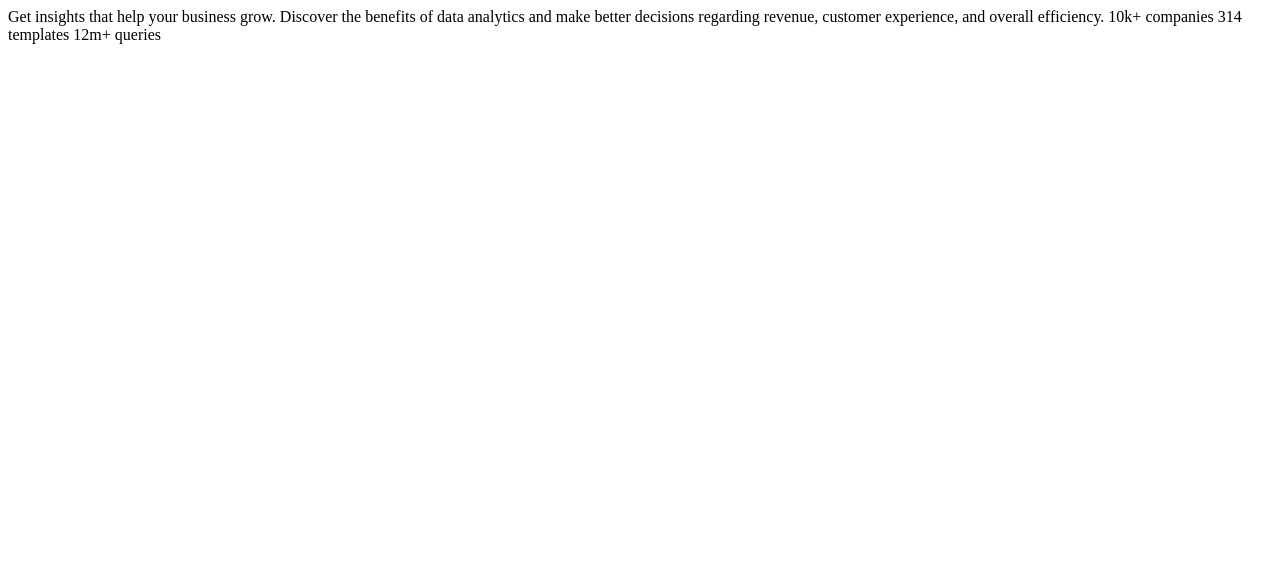
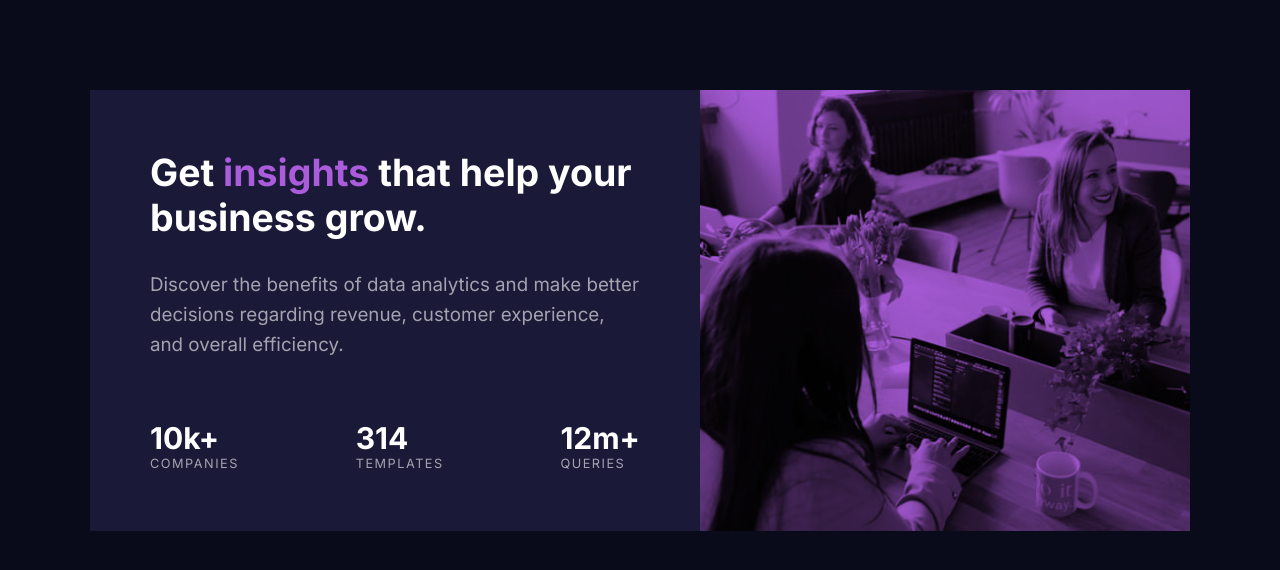
Before and after one commit to npstrass/stat-card, a plain HTML site: page index.html in a window 1280 px wide. Drawn offline with Linux system fonts and the light colour scheme.

Commit message:
html and css changes

```diff
--- a/index.css
+++ b/index.css
@@ -0,0 +1,114 @@
+@import url("https://fonts.googleapis.com/css2?family=Inter:wght@400;700&family=Lexend+Deca&display=swap");
+
+:root {
+  --bg-main: hsl(233, 47%, 7%);
+  --bg-card: hsl(244, 38%, 16%);
+  --accent: hsl(277, 64%, 61%);
+  font-size: 15px;
+}
+
+html,
+body {
+  margin: 0;
+  padding: 0;
+  background: var(--bg-main);
+}
+
+* {
+  margin: 0;
+  padding: 0;
+}
+
+main {
+  width: 90%;
+  max-width: 1100px;
+  margin: 0 auto;
+  display: flex;
+  flex-direction: column-reverse;
+  font-family: "Inter", sans-serif;
+  color: white;
+}
+
+.container:first-of-type {
+  display: flex;
+  flex-direction: column;
+  text-align: center;
+  padding: 3rem 2rem;
+  background: var(--bg-card);
+}
+
+h1 {
+  font-size: 2.5rem;
+  margin-bottom: 2rem;
+}
+
+span {
+  color: var(--accent);
+}
+
+.body {
+  font-size: 1.25rem;
+  margin-bottom: 2rem;
+  line-height: 2rem;
+  color: hsla(0, 0%, 100%, 0.6);
+}
+
+.statsContainer {
+  display: flex;
+  flex-direction: column;
+  gap: 2rem;
+}
+
+h2 {
+  font-size: 2rem;
+}
+
+.statName {
+  font-size: 0.85rem;
+  text-transform: uppercase;
+  letter-spacing: 1.5px;
+  color: hsla(0, 0%, 100%, 0.6);
+}
+
+.container:last-of-type {
+  font-size: 0;
+  background: var(--accent);
+}
+
+.container:last-of-type img {
+  mix-blend-mode: multiply;
+  width: 100%;
+  height: 100%;
+  object-fit: cover;
+  object-position: top;
+
+}
+
+@media (min-width: 800px) {
+  main {
+    margin-top: 6rem;
+    flex-direction: row;
+  }
+
+  .container {
+    width: 50%;
+  }
+
+  .container:first-of-type {
+    text-align: left;
+    padding: 4rem;
+  }
+
+  .body {
+    margin-bottom: 4rem;
+  }
+
+  .statsContainer {
+    flex-direction: row;
+    justify-content: space-between;
+  }
+
+  .container:last-of-type {
+    max-height: fit-content;
+  }
+}
--- a/index.html
+++ b/index.html
@@ -1,20 +1,37 @@
 <!DOCTYPE html>
 <html lang="en">
-<head>
-  <meta charset="UTF-8">
-  <meta name="viewport" content="width=device-width, initial-scale=1.0">
-  <link rel="stylesheet" href="index.css">
-  <title>Frontend Mentor | Stats preview card component</title>
-</head>
-<body>
-
-  Get insights that help your business grow.
-
-  Discover the benefits of data analytics and make better decisions regarding revenue, customer
-  experience, and overall efficiency.
-
-  10k+ companies
-  314 templates
-  12m+ queries
-</body>
+  <head>
+    <meta charset="UTF-8" />
+    <meta name="viewport" content="width=device-width, initial-scale=1.0" />
+    <link rel="stylesheet" href="index.css" />
+    <title>Frontend Mentor | Stats preview card component</title>
+  </head>
+  <body>
+    <main>
+      <div class="container">
+        <h1>Get <span>insights</span> that help your business grow.</h1>
+        <p class='body'>
+          Discover the benefits of data analytics and make better decisions
+          regarding revenue, customer experience, and overall efficiency.
+        </p>
+        <div class="statsContainer">
+          <div class="stat">
+            <h2>10k+</h2>
+            <p class='statName'>companies</p>
+          </div>
+          <div class="stat">
+            <h2>314</h2>
+            <p class='statName'>templates</p>
+          </div>
+          <div class="stat">
+            <h2>12m+</h2>
+            <p class='statName'>queries</p>
+          </div>
+        </div>
+      </div>
+      <div class="container">
+        <img src="images/image-header-desktop.jpg" alt="">
+      </div>
+    </main>
+  </body>
 </html>
```
